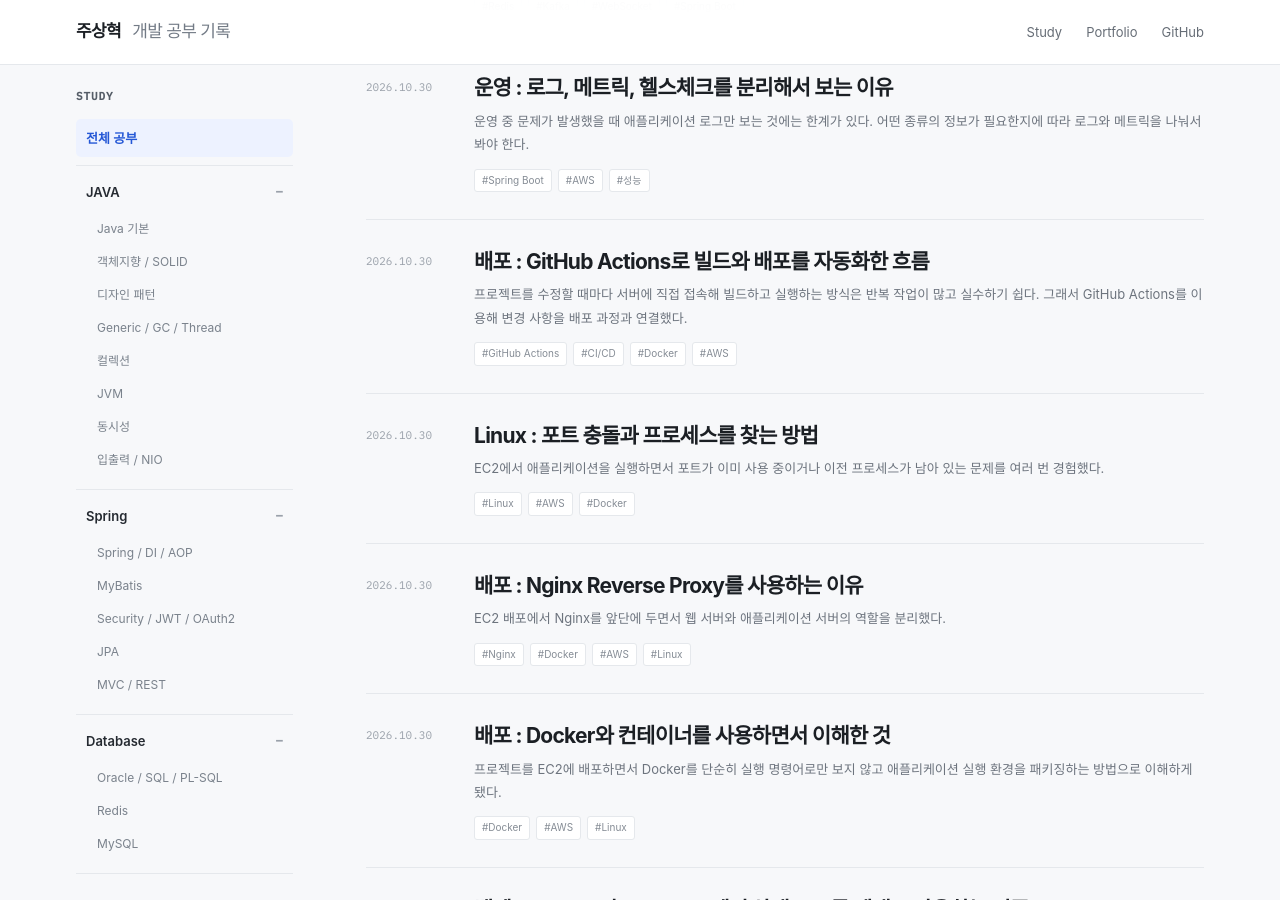
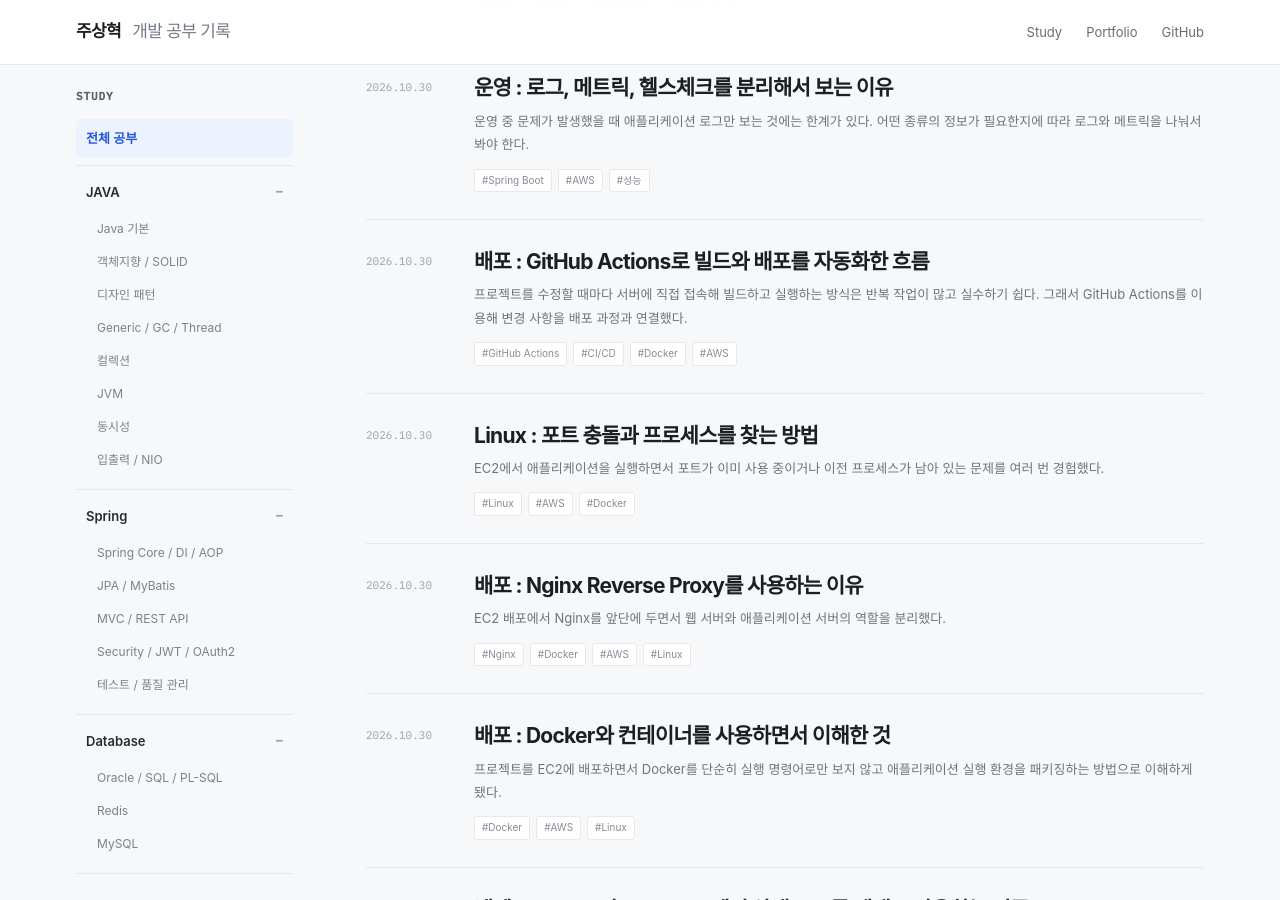
Before and after one commit to zuzusnasna/zuzusnasna.github.io, a Jekyll site: the page built from index.md, in a window 1280 px wide and 900 px high, scrolled down 596 px. Built offline with Jekyll 4.4.1, drawn with Linux system fonts in a browser that asks for light colours; some web fonts are replaced.

Commit message:
refactor: organize Spring study categories

```diff
--- a/_layouts/home.html
+++ b/_layouts/home.html
@@ -39,11 +39,11 @@ layout: default
     <div class="nav-group open">
       <button class="nav-group-title" data-section="spring" type="button">Spring <span>−</span></button>
       <div class="nav-children">
-        <button data-section="spring-core" type="button">Spring / DI / AOP</button>
-        <button data-section="spring-mybatis" type="button">MyBatis</button>
+        <button data-section="spring-core" type="button">Spring Core / DI / AOP</button>
+        <button data-section="spring-data" type="button">JPA / MyBatis</button>
+        <button data-section="spring-web" type="button">MVC / REST API</button>
         <button data-section="spring-security" type="button">Security / JWT / OAuth2</button>
-        <button data-section="spring-jpa" type="button">JPA</button>
-        <button data-section="spring-web" type="button">MVC / REST</button>
+        <button data-section="spring-testing" type="button">테스트 / 품질 관리</button>
       </div>
     </div>
 
@@ -105,24 +105,24 @@ layout: default
       {% assign haystack = post.title | append: ' ' | append: post.tags | downcase %}
       {% if haystack contains 'design pattern' or haystack contains '디자인패턴' or haystack contains 'singleton' or haystack contains 'strategy' or haystack contains 'factory' or haystack contains 'template method' or haystack contains 'observer' or haystack contains 'command' or haystack contains 'decorator' or haystack contains 'composite' %}
         {% assign classification = 'java-pattern' %}{% assign parent_classification = 'java' %}
-      {% elsif haystack contains 'mybatis' or haystack contains 'mapper' or haystack contains 'jdbc' %}
-        {% assign classification = 'spring-mybatis' %}{% assign parent_classification = 'spring' %}
-      {% elsif haystack contains 'jwt' or haystack contains 'oauth' or haystack contains 'security' or haystack contains '인증' %}
-        {% assign classification = 'spring-security' %}{% assign parent_classification = 'spring' %}
-      {% elsif haystack contains 'jpa' or haystack contains 'hibernate' %}
-        {% assign classification = 'spring-jpa' %}{% assign parent_classification = 'spring' %}
-      {% elsif haystack contains 'mvc' or haystack contains 'rest api' or haystack contains 'thymeleaf' %}
-        {% assign classification = 'spring-web' %}{% assign parent_classification = 'spring' %}
-      {% elsif haystack contains 'spring' or haystack contains 'aop' or haystack contains 'di' or haystack contains 'ioc' %}
-        {% assign classification = 'spring-core' %}{% assign parent_classification = 'spring' %}
+      {% elsif haystack contains 'oracle' or haystack contains 'sql' or haystack contains 'pl/sql' or haystack contains 'database' %}
+        {% assign classification = 'database-oracle' %}{% assign parent_classification = 'database' %}
       {% elsif haystack contains 'redis' %}
         {% assign classification = 'database-redis' %}{% assign parent_classification = 'database' %}
       {% elsif haystack contains 'mysql' %}
         {% assign classification = 'database-mysql' %}{% assign parent_classification = 'database' %}
-      {% elsif haystack contains 'oracle' or haystack contains 'sql' or haystack contains 'pl/sql' or haystack contains 'database' %}
-        {% assign classification = 'database-oracle' %}{% assign parent_classification = 'database' %}
       {% elsif haystack contains 'react' %}
         {% assign classification = 'frontend-react' %}{% assign parent_classification = 'frontend' %}
+      {% elsif haystack contains 'test' or haystack contains 'junit' or haystack contains 'mockito' or haystack contains '테스트' %}
+        {% assign classification = 'spring-testing' %}{% assign parent_classification = 'spring' %}
+      {% elsif haystack contains 'mybatis' or haystack contains 'mapper' or haystack contains 'jdbc' or haystack contains 'jpa' or haystack contains 'hibernate' or haystack contains 'entity' or haystack contains '영속성' %}
+        {% assign classification = 'spring-data' %}{% assign parent_classification = 'spring' %}
+      {% elsif haystack contains 'jwt' or haystack contains 'oauth' or haystack contains 'security' or haystack contains '인증' %}
+        {% assign classification = 'spring-security' %}{% assign parent_classification = 'spring' %}
+      {% elsif haystack contains 'mvc' or haystack contains 'rest' or haystack contains 'controller' or haystack contains 'thymeleaf' or haystack contains 'http' %}
+        {% assign classification = 'spring-web' %}{% assign parent_classification = 'spring' %}
+      {% elsif haystack contains 'spring' or haystack contains 'aop' or haystack contains 'di' or haystack contains 'ioc' or haystack contains 'bean' %}
+        {% assign classification = 'spring-core' %}{% assign parent_classification = 'spring' %}
       {% elsif haystack contains 'javascript' or haystack contains 'html' or haystack contains 'css' %}
         {% assign classification = 'frontend-html' %}{% assign parent_classification = 'frontend' %}
       {% elsif haystack contains 'linux' or haystack contains 'ubuntu' or haystack contains 'process' or haystack contains 'port' %}
```
